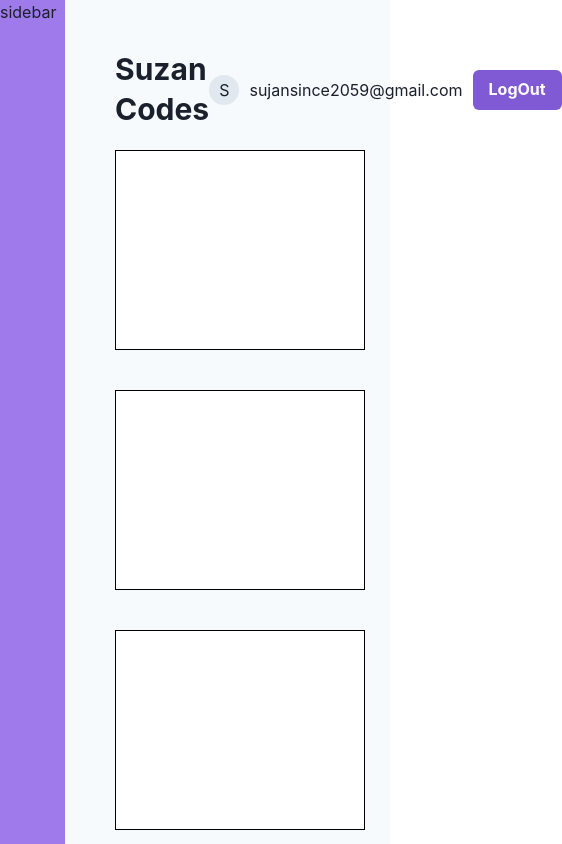
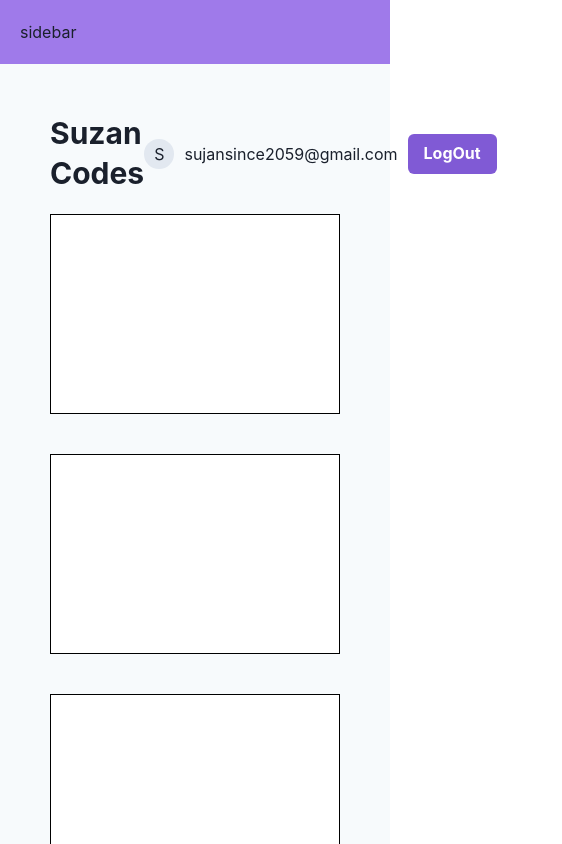
Before and after one commit to sujansince2003/TaskManagerUI-chakraUI, a React (Vite) app: page / in a window 390 px wide. Shown: the top 844 px of the page, 562 px wide, since content can reach past the window. Built offline with nearby package versions, Linux system fonts and the light colour scheme.

Commit message:
responsive design

```diff
--- a/src/layouts/RootLayout.jsx
+++ b/src/layouts/RootLayout.jsx
@@ -5,10 +5,16 @@
 export default function RootLayout() {
   return (
     <Grid templateColumns={"repeat(6,1fr)"} bg="gray.50">
-      <GridItem as={"aside"} colSpan={1} bg="purple.400" minHeight={"100vh"}>
+      <GridItem
+        as={"aside"}
+        colSpan={{ base: 6, lg: 2, xl: 1 }}
+        bg="purple.400"
+        minHeight={{ lg: "100vh" }}
+        p={{ base: "20px", lg: "30px" }}
+      >
         <span>sidebar</span>
       </GridItem>
-      <GridItem as={"main"} colSpan={5} p={"40px"}>
+      <GridItem as={"main"} colSpan={{ base: 6, lg: 4, xl: 5 }} p={"40px"}>
         <Nav />
         <Outlet />
       </GridItem>
```
